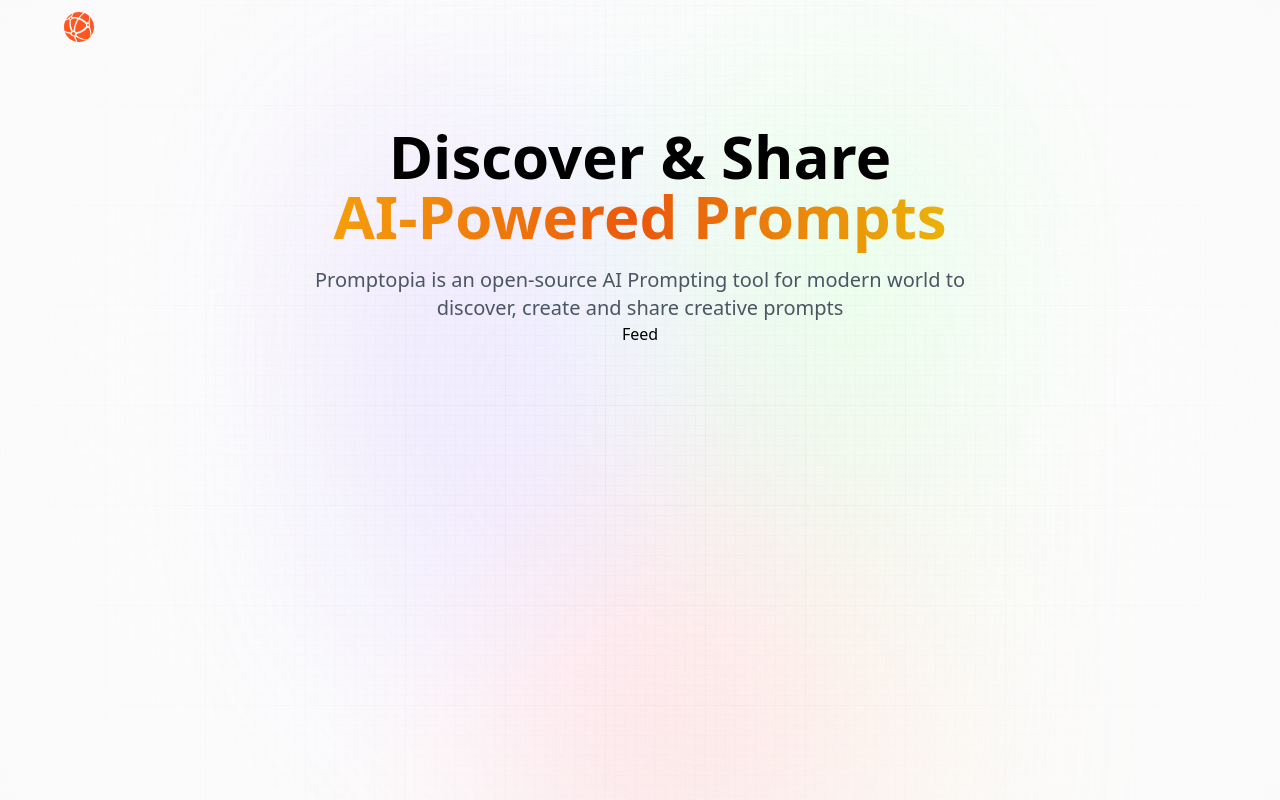
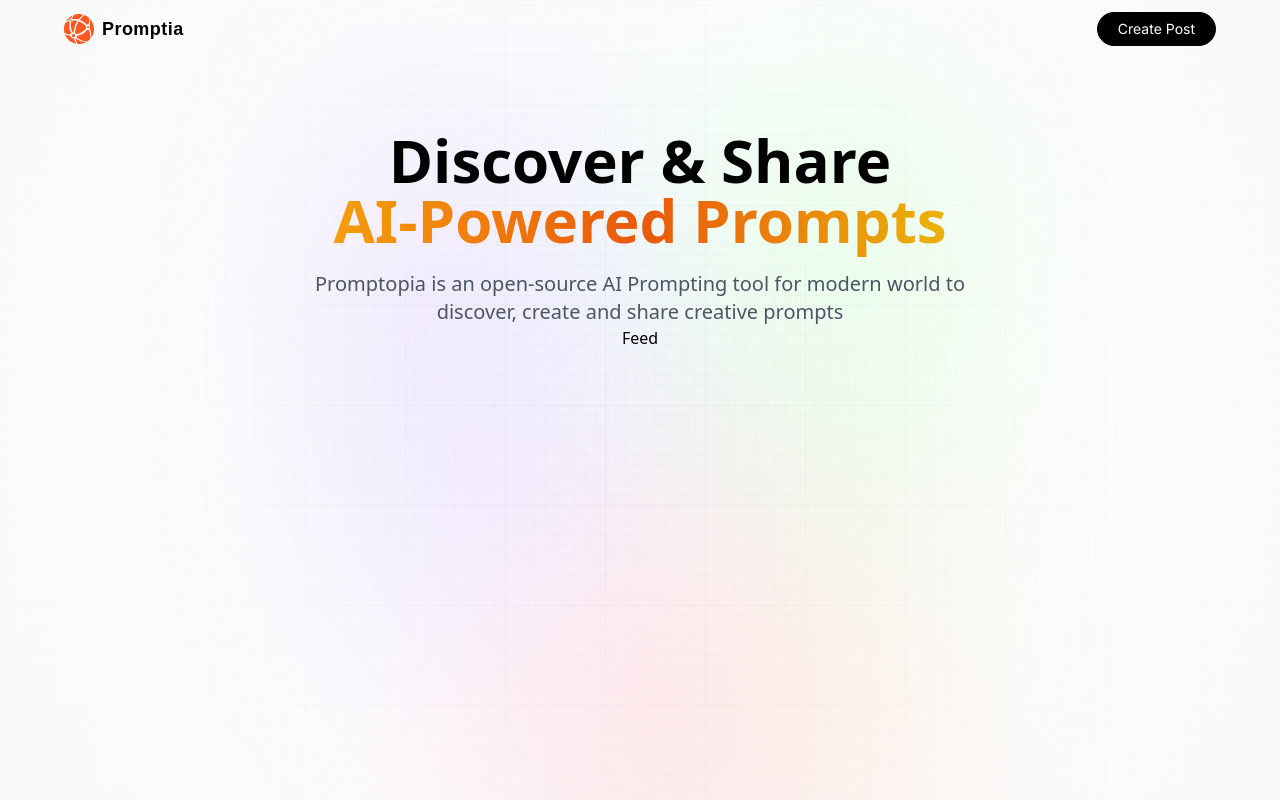
Before and after one commit to Annelies11/next-promptia, a Next.js app: page / in a window 1280 px wide. Built offline with nearby package versions, Linux system fonts and the light colour scheme.

Commit message:
create post

```diff
--- a/components/Nav.jsx
+++ b/components/Nav.jsx
@@ -4,11 +4,24 @@ import Image from "next/image"
 import { useState, useEffect } from "react"
 import {signIn,signOut,useSession,getProviders} from 'next-auth/react'
 const Nav = () => {
+  const isUserLoggedIn = true;
   return (
     <nav className="flex-between w-full mb-16 pt-3">
         <Link href="/" className="flex gap-2 flex-center">
         <Image src="/assets/images/logo.svg"alt="Promptia" width={30} height={30} className="object-contain"/>
+        <p className="logo_text">Promptia</p>
         </Link>
+        <div className="sm:flex hidden">
+          {isUserLoggedIn ? (
+            <div className="flex gap-3 md:gap-5">
+              <Link href="/create-prompt" className="black_btn">Create Post</Link>
+            </div>
+          ):(
+            <>
+              <button type="button" onClick={signOut} className="outline_btn"></button>
+            </>
+          )}
+        </div>
     </nav>
   )
 }
```
